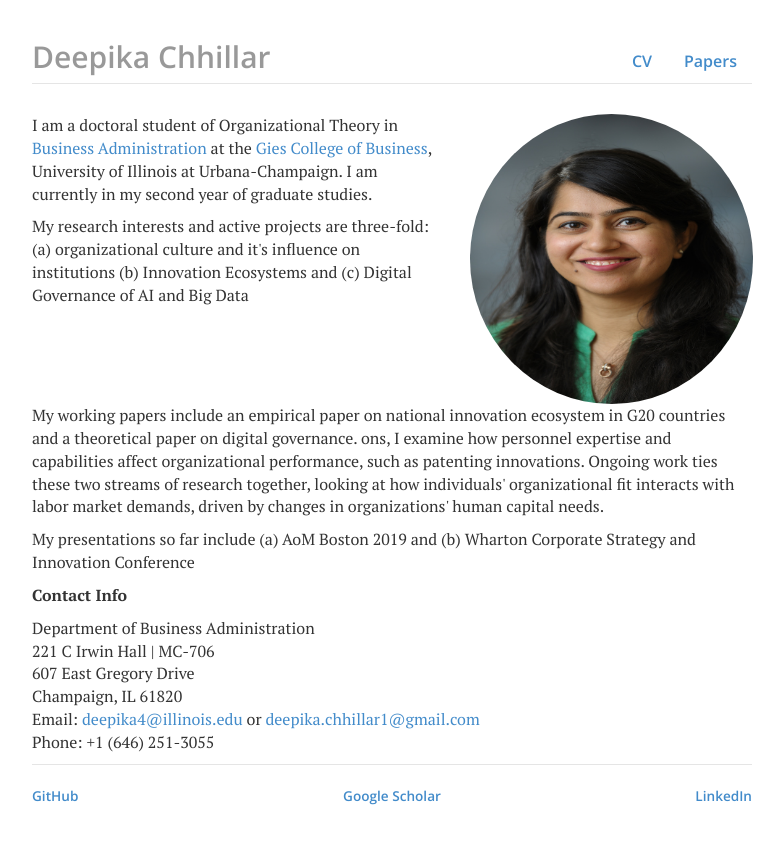
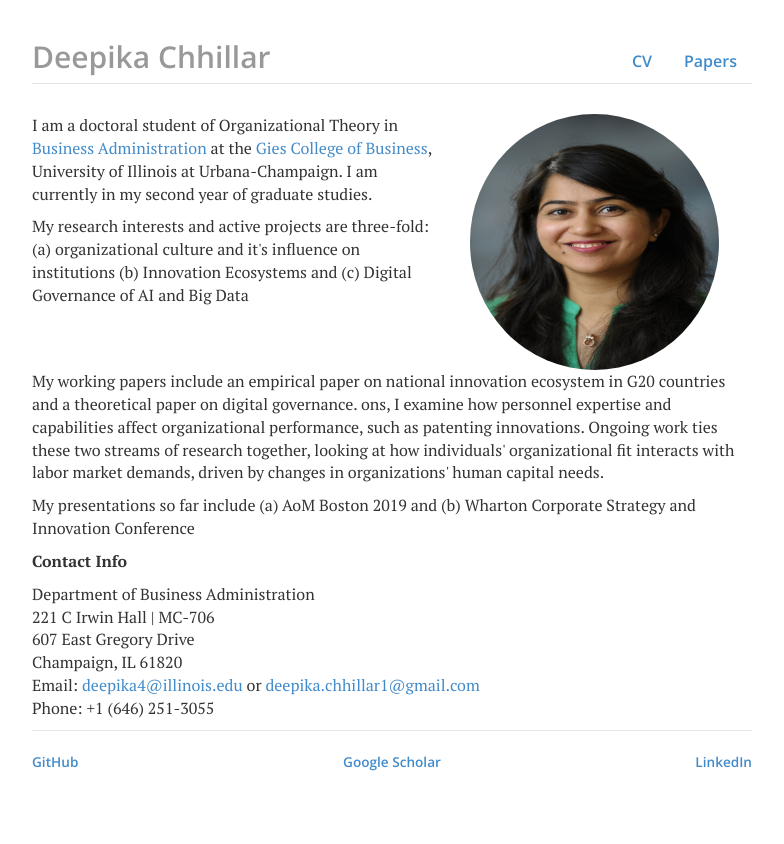
Before and after one commit to deepikachhillar/deepikachhillar.github.io-old, a Jekyll site: the page built from index.html, in a window 1280 px wide. Shown: the top 844 px of the page, without its empty margins (248-1032 px from the left). Built offline with Jekyll 4.4.1, drawn with Linux system fonts in a browser that asks for light colours; nearby versions of some CDN libraries.

Commit message:
Update index.html

```diff
--- a/index.html
+++ b/index.html
@@ -9,7 +9,7 @@
 	</div>
 	<div class="col-sm-5">
 		<a href="https://giesbusiness.illinois.edu/profile/deepika-chhillar" target="_blank">
-			<img class="circular--square" alt="Deepika Chhillar" src="files/Business Dept_Profile Pic_Deepika copy.JPG" style="height:290px"/>
+			<img class="circular--square" alt="Deepika Chhillar" src="files/Business Dept_Profile Pic_Deepika copy.JPG" style="height:256px"/>
 		</a>
 	</div>
 </div>
```
